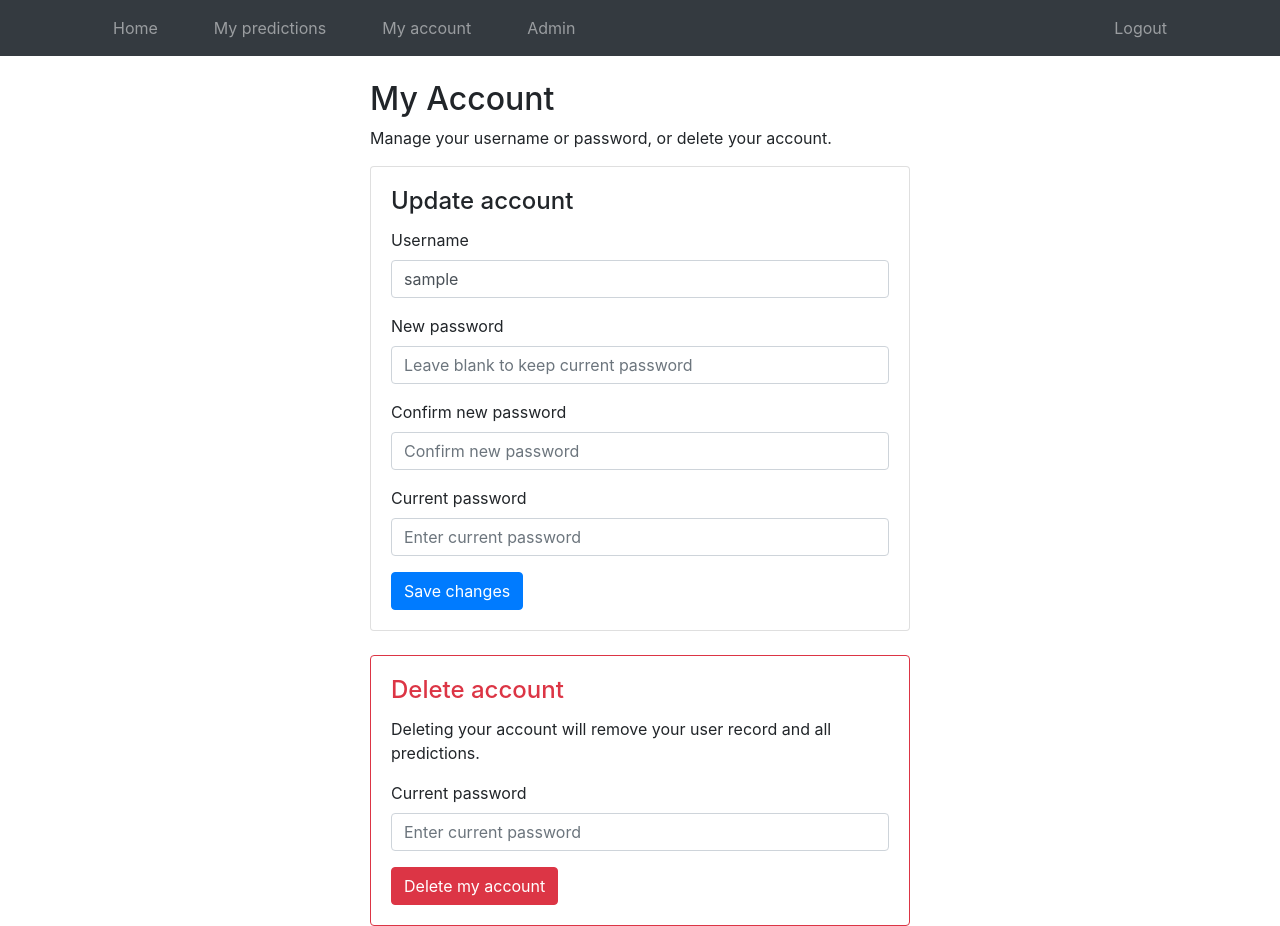
After one commit to fjd35/world_cup, a Flask app: page /account in a window 1280 px wide. The commit adds this page. Run offline with Flask 3, Linux system fonts and the light colour scheme; the visitor is signed in with stand-in values (Sample User, id 1); some libraries are stand-ins or nearby versions.

Commit message:
Account settings changes

```diff
--- a/src/auth.py
+++ b/src/auth.py
@@ -12,8 +12,7 @@ INVITATION_KEYS = ["3lions", "wc26"]
 
 
 def _form_value(name: str) -> str:
-    value = request.form.get(name)
-    return value if value is not None else ""
+    return request.form.get(name, "")
 
 @auth.route("/login")
 def login():
@@ -44,6 +43,10 @@ def signup_post():
     username = _form_value("username")
     password = _form_value("password")
 
+    if not key or not username or not password:
+        flash("Please fill in all fields")
+        return redirect(url_for("auth.signup"))
+
     if key not in INVITATION_KEYS:
         flash("Invitation key incorrect")
         return redirect(url_for("auth.signup"))
@@ -51,7 +54,7 @@ def signup_post():
     user = User.query.filter_by(username=username).first()
 
     if user is not None:
-        flash("username address already exists")
+        flash("Username already exists")
         return redirect(url_for("auth.signup"))
 
     new_user = User(username=username, password=generate_password_hash(str(password), method="scrypt"))
--- a/src/main.py
+++ b/src/main.py
@@ -4,7 +4,8 @@ from typing import Any, cast
 from datetime import datetime, timezone
 
 from flask import Blueprint, abort, flash, redirect, render_template, request, url_for
-from flask_login import current_user, login_required
+from flask_login import current_user, login_required, logout_user
+from werkzeug.security import check_password_hash, generate_password_hash
 from sqlalchemy.orm import selectinload
 
 from . import db
@@ -162,6 +163,78 @@ def add_prediction():
     # Redirect back to the user's predictions page and anchor to the edited fixture
     return redirect(url_for("main.my_predictions") + f"#fixture-{fixture_id}")
 
+@main.route("/account")
+@login_required
+def account():
+    user = _current_user()
+    return render_template("my_account.html", user=user)
+
+@main.route("/account", methods=["POST"])
+@login_required
+def update_account():
+    user = _current_user()
+    current_password = request.form.get("current_password", "")
+    if not current_password:
+        flash("Current password is required to make changes.")
+        return redirect(url_for("main.account"))
+
+    if not check_password_hash(str(user.password), str(current_password)):
+        flash("Current password is incorrect.")
+        return redirect(url_for("main.account"))
+
+    new_username = request.form.get("username", "").strip()
+    new_password = request.form.get("new_password", "")
+    confirm_password = request.form.get("confirm_password", "")
+
+    if not new_username:
+        flash("Username cannot be blank.")
+        return redirect(url_for("main.account"))
+
+    changed = False
+
+    if new_username != user.username:
+        existing = db.session.query(User).filter_by(username=new_username).first()
+        if existing is not None:
+            flash("That username is already taken.")
+            return redirect(url_for("main.account"))
+        user.username = new_username
+        changed = True
+        flash("Username updated.")
+
+    if new_password or confirm_password:
+        if new_password != confirm_password:
+            flash("New password and confirm password do not match.")
+            return redirect(url_for("main.account"))
+        if not new_password:
+            flash("New password cannot be empty.")
+            return redirect(url_for("main.account"))
+        user.password = generate_password_hash(str(new_password), method="scrypt")
+        changed = True
+        flash("Password updated.")
+
+    if not changed:
+        flash("No changes were made.")
+        return redirect(url_for("main.account"))
+
+    db.session.commit()
+    return redirect(url_for("main.account"))
+
+@main.route("/account/delete", methods=["POST"])
+@login_required
+def delete_account():
+    user = _current_user()
+    current_password = request.form.get("current_password", "")
+    if not current_password or not check_password_hash(str(user.password), str(current_password)):
+        flash("Current password is required and must be correct to delete your account.")
+        return redirect(url_for("main.account"))
+
+    db.session.query(Prediction).filter_by(user_id=user.id).delete(synchronize_session=False)
+    logout_user()
+    db.session.delete(user)
+    db.session.commit()
+    flash("Your account and predictions have been deleted.")
+    return redirect(url_for("main.index"))
+
 @main.route("/admin")
 @login_required
 def admin():
--- a/src/templates/base.html
+++ b/src/templates/base.html
@@ -53,6 +53,11 @@
                         My predictions
                     </a>
                 </li>
+                <li class="nav-item">
+                    <a href="{{ url_for('main.account') }}" class="nav-link">
+                        My account
+                    </a>
+                </li>
                 {% endif %}
                 {% if current_user.is_authenticated and current_user.id == 1 %}
                 <li class="nav-item">
@@ -87,6 +92,15 @@
     </nav>
 
     <div class="container">
+        {% with messages = get_flashed_messages() %}
+            {% if messages %}
+                <div class="mt-3">
+                    {% for message in messages %}
+                        <div class="alert alert-danger" role="alert">{{ message }}</div>
+                    {% endfor %}
+                </div>
+            {% endif %}
+        {% endwith %}
         {% block content %}
         {% endblock %}
     </div>
--- /dev/null
+++ b/src/templates/my_account.html
@@ -0,0 +1,49 @@
+{% extends "base.html" %}
+
+{% block content %}
+<div class="row justify-content-center mt-4">
+    <div class="col-md-6">
+        <h2>My Account</h2>
+        <p>Manage your username or password, or delete your account.</p>
+
+        <div class="card mb-4">
+            <div class="card-body">
+                <h4 class="card-title">Update account</h4>
+                <form method="POST" action="{{ url_for('main.update_account') }}">
+                    <div class="form-group">
+                        <label for="username">Username</label>
+                        <input id="username" name="username" type="text" class="form-control" value="{{ user.username }}" required>
+                    </div>
+                    <div class="form-group">
+                        <label for="new_password">New password</label>
+                        <input id="new_password" name="new_password" type="password" class="form-control" placeholder="Leave blank to keep current password">
+                    </div>
+                    <div class="form-group">
+                        <label for="confirm_password">Confirm new password</label>
+                        <input id="confirm_password" name="confirm_password" type="password" class="form-control" placeholder="Confirm new password">
+                    </div>
+                    <div class="form-group">
+                        <label for="current_password">Current password</label>
+                        <input id="current_password" name="current_password" type="password" class="form-control" placeholder="Enter current password" required>
+                    </div>
+                    <button type="submit" class="btn btn-primary">Save changes</button>
+                </form>
+            </div>
+        </div>
+
+        <div class="card border-danger">
+            <div class="card-body">
+                <h4 class="card-title text-danger">Delete account</h4>
+                <p>Deleting your account will remove your user record and all predictions.</p>
+                <form method="POST" action="{{ url_for('main.delete_account') }}" onsubmit="return confirm('Are you sure you want to delete your account? This cannot be undone.');">
+                    <div class="form-group">
+                        <label for="delete_current_password">Current password</label>
+                        <input id="delete_current_password" name="current_password" type="password" class="form-control" placeholder="Enter current password" required>
+                    </div>
+                    <button type="submit" class="btn btn-danger">Delete my account</button>
+                </form>
+            </div>
+        </div>
+    </div>
+</div>
+{% endblock %}
```
Also changed, not shown: src/templates/login.html (+0 -7 lines), src/templates/signup.html (+0 -7 lines).
